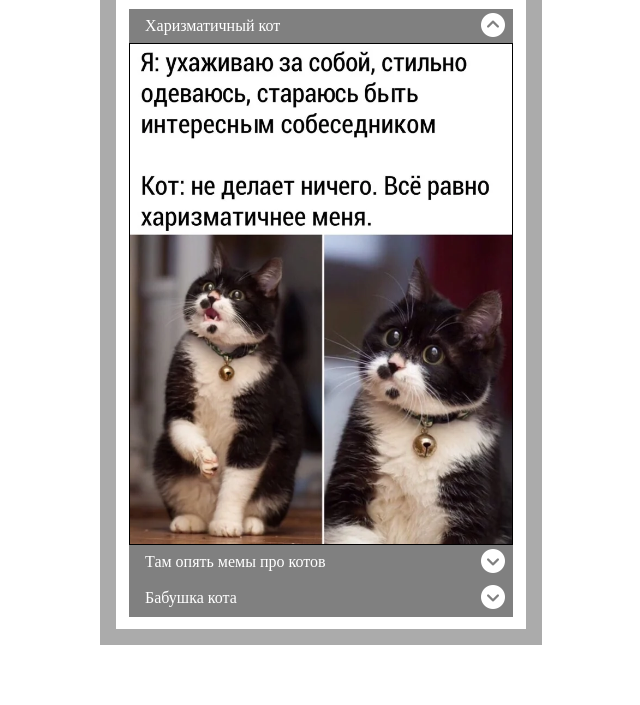
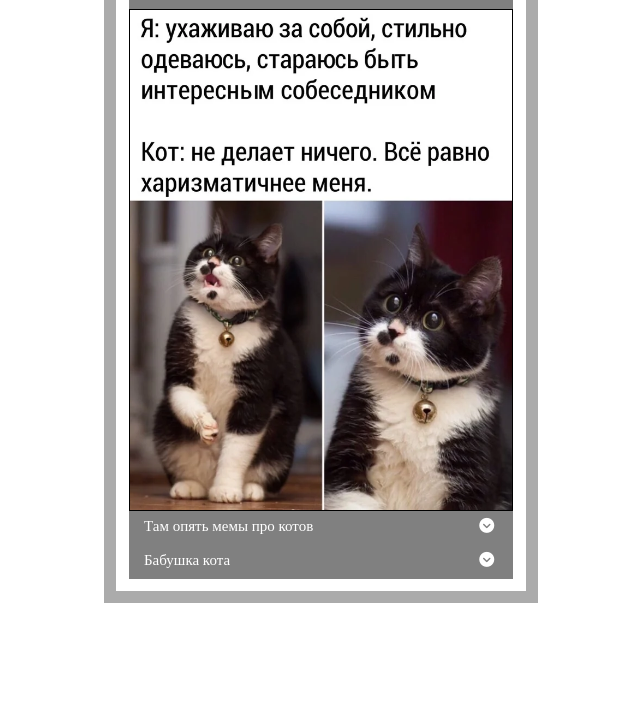
Before and after one commit to DonAlPatino/cssBayan, a plain HTML site: page cssBayan/index.html in a window 1280 px wide. Shown: the part 95-800 px from the top of the page, without its empty margins (319-959 px from the left). Drawn offline with Linux system fonts and the light colour scheme.

Commit message:
feat: add media query (Sun, Mar 12,2023 14:10)

```diff
--- a/cssBayan/style.css
+++ b/cssBayan/style.css
@@ -13,7 +13,6 @@ body{
 }
 
 h1 {
-    font-size: 1.5em;
     color: Black;
     margin-bottom: 1em;
     margin-top: 1em;
@@ -24,23 +23,21 @@ input {
 }
 
 label {
-    font-size: 1em;
     display: flex;
-    padding: 1vh 2vh;
+    padding: 0.5em 1em;
     background: grey;
     transition: ease .5s;
     position: relative;
 }
 
 label::after {
+    padding: 0.5em 1em;
 	font-family: "Font Awesome 6 Free";
 	content: '\f13a';
 	font-weight: bold;
-    font-size: 1.5em;
-    font-weight: bold;
     position: absolute;
-    right: 1vh;
-    top: 0.5vh;
+    right: 0.25em;
+    top: 0;
 }
 
 input:checked + label::after {
@@ -89,3 +86,32 @@ input:checked + label + .content {
     }
 
 }
+
+@media (min-width: 320px) {
+    body {
+        font-size: .25em;
+    }
+
+    h1, label {
+        font-size: 0.5em;
+    }
+}
+
+@media (min-width: 820px) {
+    body {
+        font-size: 0.75em;
+    }
+
+    h1, label{
+        font-size: 1.25em;
+    }
+}
+
+@media (min-width: 1920px) {
+    body {
+        font-size: 1em;
+    }
+    h1, label{
+        font-size: 1.5em;
+    }
+}
```
